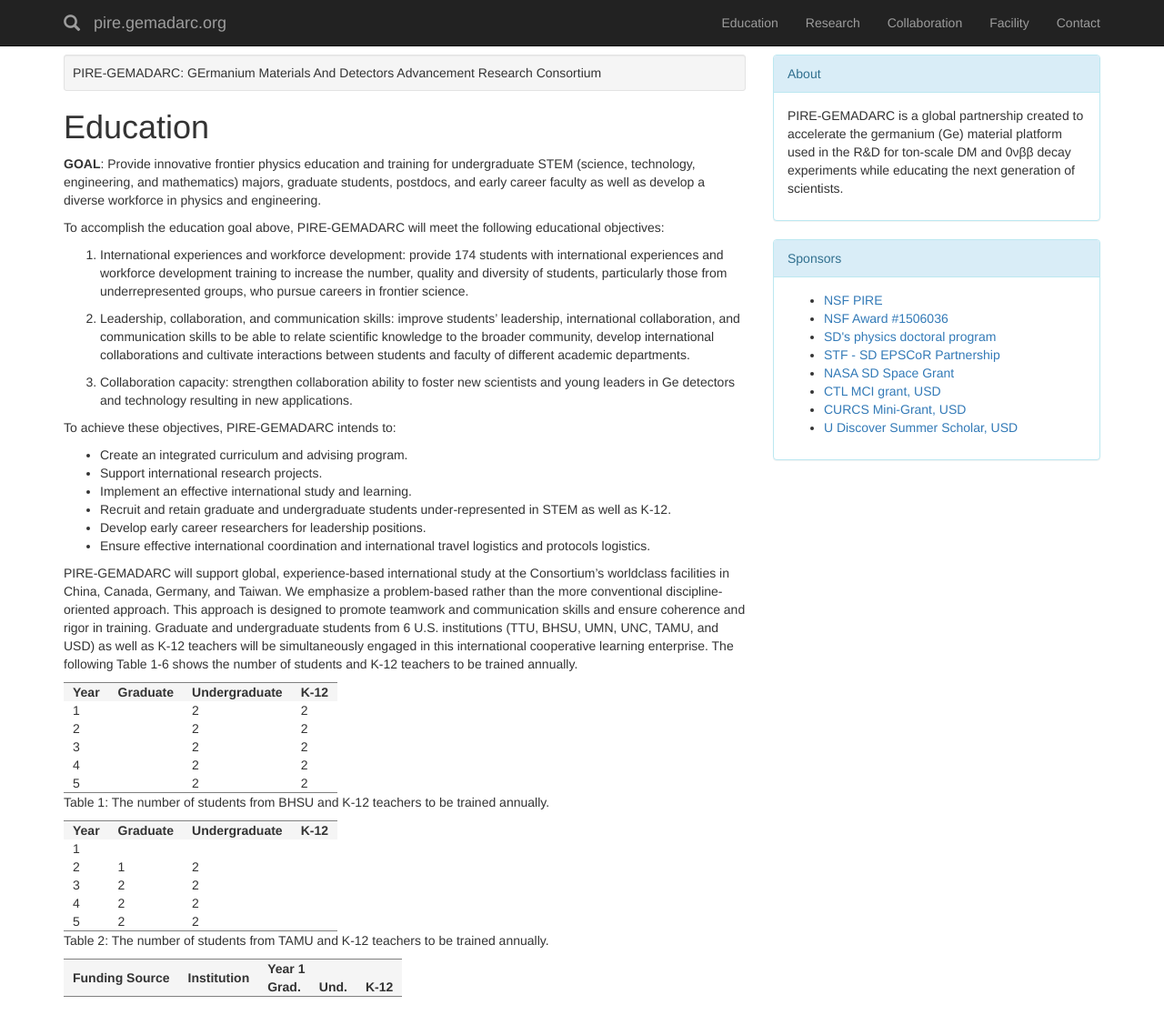
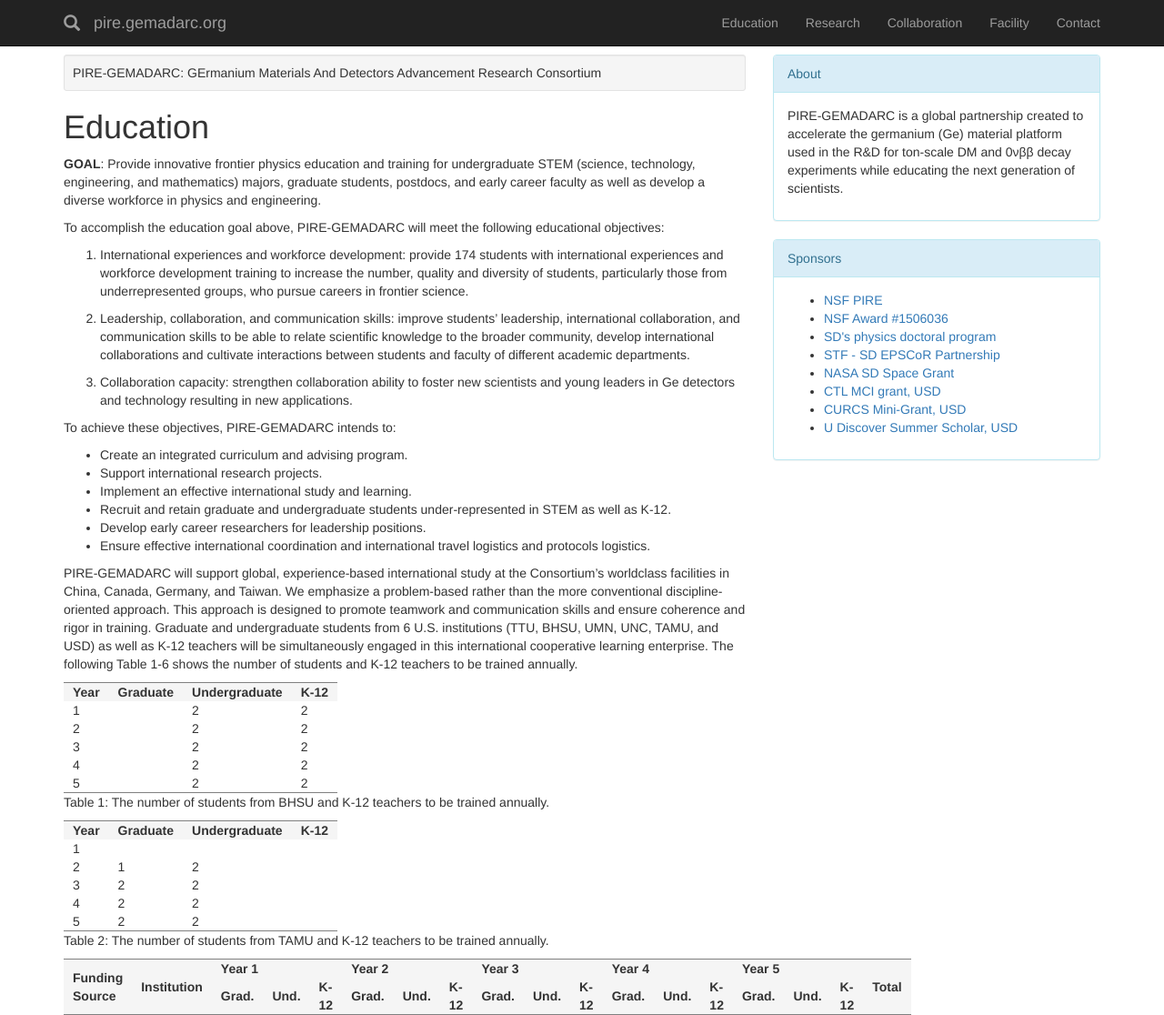
Before and after one commit to gemadarc/gemadarc.github.io, a Jekyll site: the page built from edu.md, in a window 1280 px wide and 1116 px high. Shown: the whole window at 91% size. Built offline with Jekyll 4.4.1, drawn with Linux system fonts in a browser that asks for light colours; nearby versions of some CDN libraries; our own code applies the rules of GitHub Pages for plain Markdown files.

Commit message:
Update edu.md

```diff
--- a/edu.md
+++ b/edu.md
@@ -58,12 +58,33 @@ Table 2: The number of students from TAMU and K-12 teachers to be trained annual
 <th rowspan="2"> Funding Source </th>
 <th rowspan="2"> Institution </th>
 <th colspan="3"> Year 1</th>
+<th colspan="3"> Year 2</th>
+<th colspan="3"> Year 3</th>
+<th colspan="3"> Year 4</th>
+<th colspan="3"> Year 5</th>
+<th rowspan="2"> Total </th>
 </tr>
 
 <tr>
 <th>Grad.</th>
 <th>Und.</th>
 <th>K-12</th>
+
+<th>Grad.</th>
+<th>Und.</th>
+<th>K-12</th>
+
+<th>Grad.</th>
+<th>Und.</th>
+<th>K-12</th>
+
+<th>Grad.</th>
+<th>Und.</th>
+<th>K-12</th>
+
+<th>Grad.</th>
+<th>Und.</th>
+<th>K-12</th>
 </tr>
 
 </table>
```
